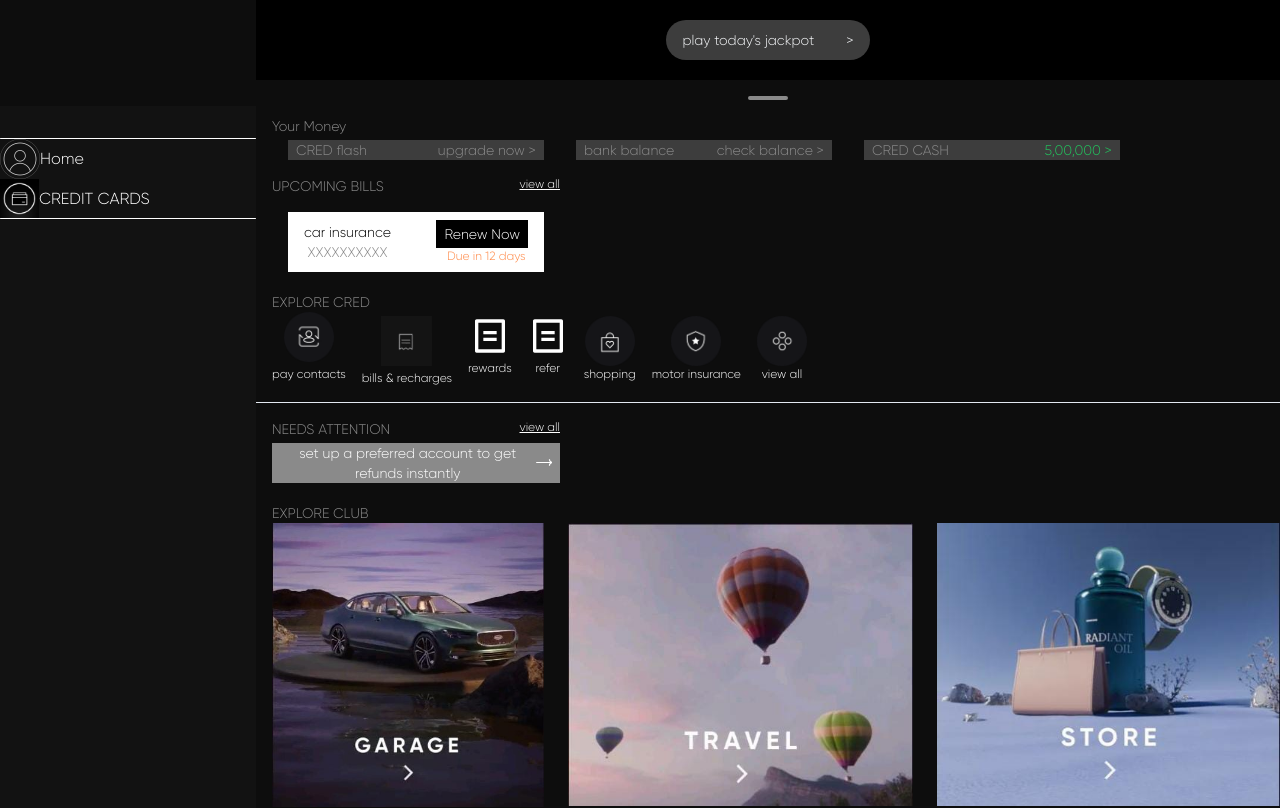
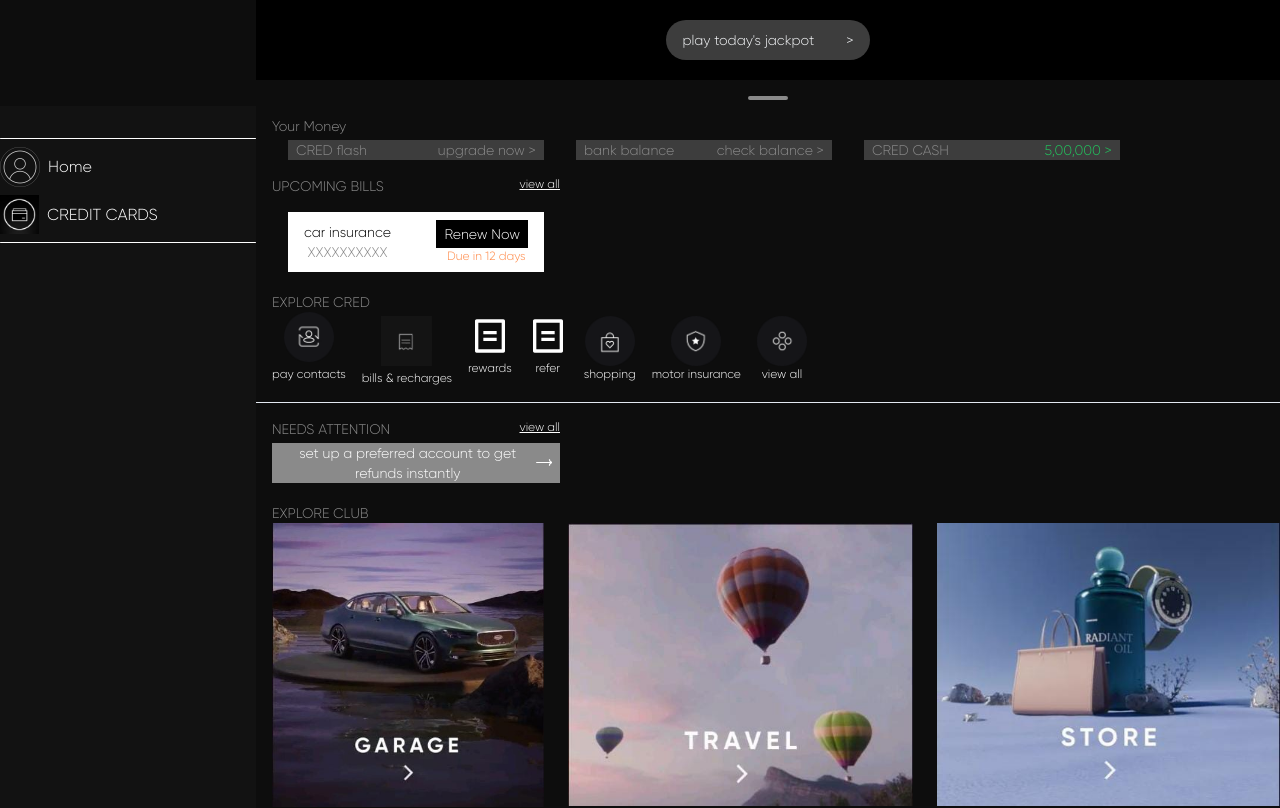
Before and after one commit to swetankkk/cred-web-app, a Next.js app: page /home in a window 1280 px wide. Shown: the top 808 px of the page. Built offline with nearby package versions, Linux system fonts and the light colour scheme.

Commit message:
added Links

```diff
--- a/app/home/page.tsx
+++ b/app/home/page.tsx
@@ -15,20 +15,23 @@
 import Long_Right_Arrow from '@/app/images/ic_right_arrow_long.svg';
 import Profile from '@/app/images/profile_placeholder.png';
 import Cards from '@/app/images/cards.jpeg';
+import Link from 'next/link';
 
 export default function home() {
 	return (
 		<div className='flex '>
-			<div className='w-[25dvw] min-h-[100dvh] min-w-[20dvw] flex flex-col bg-[#121212] self-center'>
+			<div className='w-[25dvw] min-h-[100dvh] min-w-[20dvw] flex flex-col bg-[#121212] self-center space-y-2'>
 				<hr className='flex   border-white   rounded border-1 mt-8 border-x-0' />
 
-				<div className='flex  items-center'>
+				<Link href='/home' className='flex  items-center space-x-2'>
 					<Image src={Profile} alt='profile' height={40} /> <div>Home</div>
-				</div>
-				<div className='flex  items-center'>
+				</Link>
+
+				<Link href='/cards' className='flex  items-center space-x-2'>
 					<Image src={Cards} alt='cards' height={40} />
 					<div>CREDIT CARDS</div>
-				</div>
+				</Link>
+
 				<hr className='flex   border-white  w-full self-center rounded border-1 ' />
 			</div>
 			<div className='bg-[#121212] min-h-screen min-w-[80dvw] font-thin '>
```
